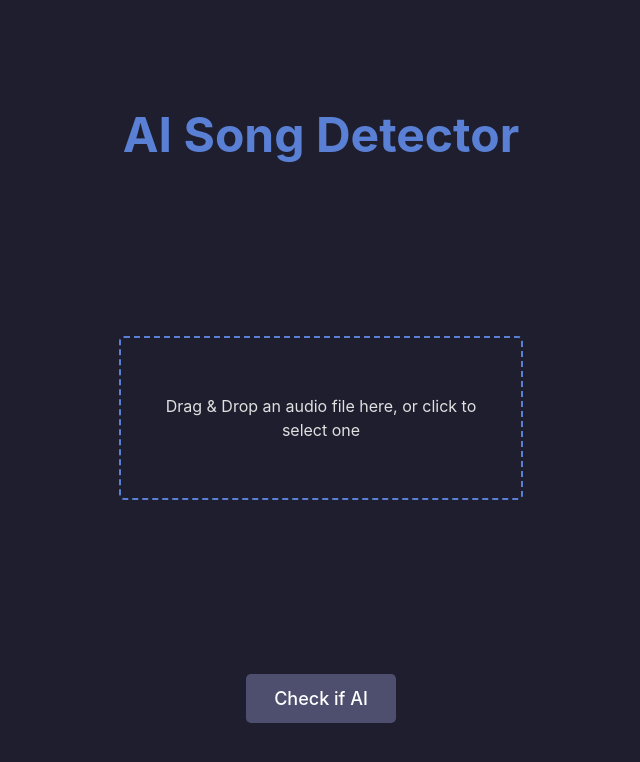
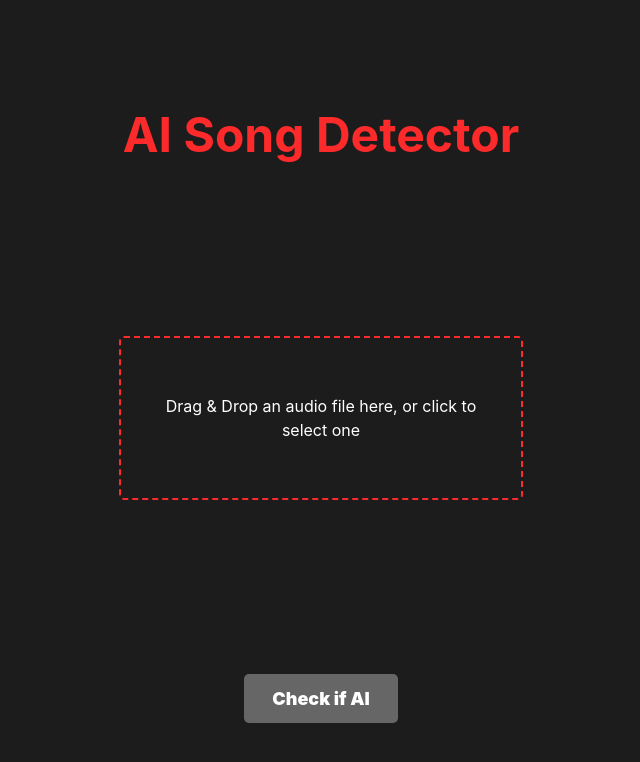
Before and after one commit to NasimKT/ai_song_detector, a React (Vite) app: page / in a window 1280 px wide. Shown: the top 762 px of the page, without its empty margins (319-959 px from the left). Built offline with nearby package versions, Linux system fonts and the light colour scheme.

Commit message:
updation

```diff
--- a/package.json
+++ b/package.json
@@ -4,7 +4,7 @@
   "version": "0.0.0",
   "type": "module",
   "scripts": {
-    "dev": "concurrently \"vite\" \"node server.js\"",
+    "dev": "vite",
     "build": "vite build",
     "lint": "eslint .",
     "preview": "vite preview"
--- a/src/App.css
+++ b/src/App.css
@@ -7,35 +7,34 @@ body, html {
   display: flex;
   align-items: center;
   justify-content: center;
-  background-color: #1e1e2f; /* Dark blue base */
+  background-color: #1C1C1C; /* Dark Grey Background */
 }
 
 .App {
   text-align: center;
-  background-color: #1e1e2f;
-  color: #e0e0e0; /* Light grey text */
+  background-color: #1C1C1C; /* Match body background */
+  color: #FFFFFF; /* White text */
   min-height: 100vh;
   display: flex;
   flex-direction: column;
   align-items: center;
   justify-content: center;
-  overflow: hidden;
 }
 
 .title {
-  color: #5a80d6; /* Soft blue */
-  font-size: 32px;
+  color: #fc2a2a; /* Light Red Title */
+  font-size: 32px; /* Base size for better scaling */
   font-weight: bold;
   margin-bottom: 20px;
 }
 
 .dropzone {
-  border: 2px dashed #5a80d6;
+  border: 2px dashed #fc2a2a; /* Light Red Border */
   border-radius: 5px;
   padding: 20px;
   width: 80%;
   max-width: 400px;
-  color: #e0e0e0;
+  color: #FFFFFF;
   font-size: 16px;
   cursor: pointer;
   margin-bottom: 20px;
@@ -43,48 +42,80 @@ body, html {
 }
 
 .dropzone.active {
-  background-color: rgba(90, 128, 214, 0.3); /* Highlighted blue */
+  background-color: rgba(255, 127, 127, 0.3); /* Light Red on Active */
 }
 
+/* Button Styling */
 button {
+  position: relative;
   padding: 10px 20px;
   font-size: 16px;
   cursor: pointer;
-  background-color: #6c63ff; /* Purple */
-  color: #fff;
+  background-color: #ff3300; /* Dark Orange Button */
+  color: #FFFFFF; /* Default text color is white */
   border: none;
   border-radius: 5px;
-  transition: background-color 0.3s ease;
+  overflow: hidden; /* Hide the sliding background */
+  transition: color 0.3s ease; /* Transition for text color */
 }
 
 button:disabled {
-  background-color: #4e4e6f;
+  background-color: #666;
   cursor: not-allowed;
 }
 
+/* Text color change on hover */
 button:hover:enabled {
-  background-color: #5b52cc;
+  color: #000; /* Change text color to black on hover */
+}
+
+button::before {
+  content: '';
+  position: absolute;
+  top: 0;
+  left: -100%; /* Start off the left */
+  width: 100%;
+  height: 100%;
+  background-color: #cc1616; /* Light Red */
+  transition: left 0.8s ease; /* Transition effect for sliding */
+  z-index: 0; /* Send behind the text */
+}
+
+button:hover:enabled::before {
+  left: 0; /* Slide in from the left */
+}
+
+button span {
+  position: relative; /* Position relative for proper stacking */
+  z-index: 1;
+  font-weight: 900;
 }
 
 .result {
-  margin-top: 20px;
+  margin-top: 2px;
   font-size: 18px;
-  color: #e0e0e0;
+  color: #FFFFFF; /* White for Results Text */
 }
 
-/* Background Animation during Processing */
-.processing {
-  background: linear-gradient(-45deg, #1e1e2f, #343a60, #1e1e2f, #343a60);
-  background-size: 400% 400%;
-  animation: gradientAnimation 3s ease infinite;
+/* Loader for Circular Processing Effect */
+.loader {
+  position: fixed;
+  top: 50%;
+  left: 50%;
+  width: 80px;
+  height: 80px;
+  margin: -40px 0 0 -40px;
+  border: 8px solid rgba(255, 127, 127, 0.2); /* Light Red Border */
+  border-top: 8px solid #FF7F7F; /* Light Red for Spinning */
+  border-radius: 50%;
+  animation: spin 1s linear infinite;
+  z-index: 10;
 }
 
-@keyframes gradientAnimation {
-  0% { background-position: 0% 50%; }
-  50% { background-position: 100% 50%; }
-  100% { background-position: 0% 50%; }
+@keyframes spin {
+  0% { transform: rotate(0deg); }
+  100% { transform: rotate(360deg); }
 }
-
 /* Medium Screens - Tablets and Laptops */
 @media (min-width: 768px) and (max-width: 999px) {
   .title {
--- a/src/App.jsx
+++ b/src/App.jsx
@@ -1,5 +1,5 @@
 // frontend/src/App.js
-import React, { useState, useCallback } from 'react';
+import React, { useState, useCallback, useEffect } from 'react';
 import { useDropzone } from 'react-dropzone';
 import axios from 'axios';
 import './App.css';
@@ -61,6 +61,8 @@ function App() {
     <div className="App">
       <h1 className="title">AI Song Detector</h1>
 
+      {/* Hide dropzone when loading */}
+      {!loading && (
         <div {...getRootProps()} className={`dropzone ${isDragActive ? 'active' : ''}`}>
           <input {...getInputProps()} />
           {isDragActive ? (
@@ -71,10 +73,14 @@ function App() {
             <p>Drag & Drop an audio file here, or click to select one</p>
           )}
         </div>
+      )}
 
       <button onClick={isNewTask ? handleNewTask : handleSubmit} disabled={!selectedFile || loading}>
-        {loading ? "Processing..." : isNewTask ? "New Task" : "Check if AI"}
+        <span>{loading ? "Processing..." : isNewTask ? "New Task" : "Check if AI"}</span>
       </button>
+
+
+      {loading && <div className="loader"></div>} {/* Circular loader element */}
 
       {result && (
         <div className="result">
```
Lines whose indentation alone changed are shown as unchanged.
